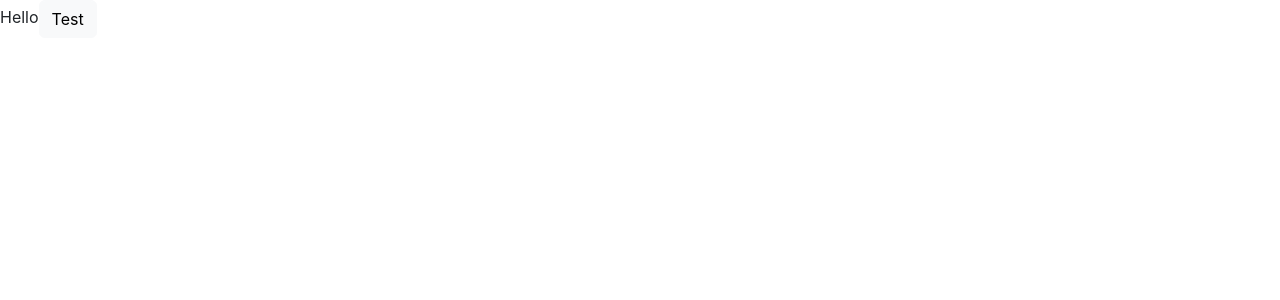
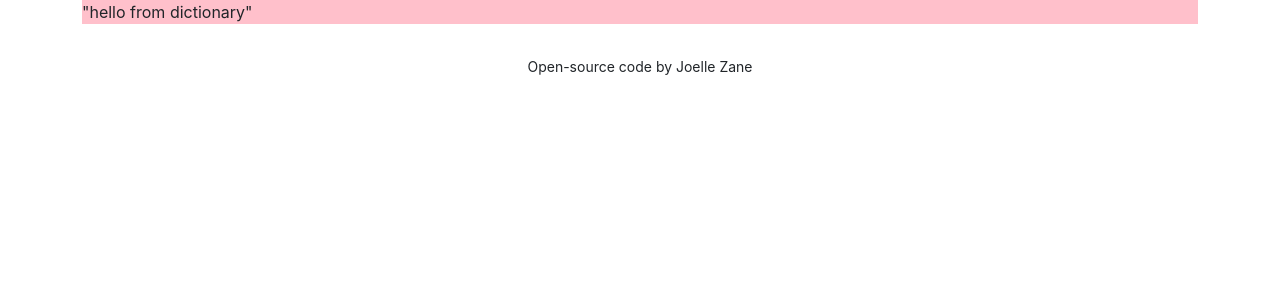
Before and after one commit to Joellez/dictionary-project, a React (Create React App) app: page / in a window 1280 px wide. Shown: the top 300 px of the page. Built offline with nearby package versions, Linux system fonts and the light colour scheme.

Commit message:
created Dictionary component

```diff
--- a/src/App.css
+++ b/src/App.css
@@ -0,0 +1,2 @@
+.App-footer {text-align:center;
+margin: 30px 0}
--- a/src/App.js
+++ b/src/App.js
@@ -1,12 +1,18 @@
 import './App.css';
+import Dictionary from "./Dictionary";
 
 function App() {
   return (
     <div className="App">
-      <header className="App-header">
-      </header>
-      Hello
-      <div className="btn btn-light">Test</div>
+      <div className="container">
+        <header className="App-header"></header>
+        <main>
+          <Dictionary />
+        </main>
+        <footer className=" App-footer">
+          <small> Open-source code by Joelle Zane </small>
+        </footer>
+      </div>
     </div>
   );
 }
--- /dev/null
+++ b/src/Dictionary.css
@@ -0,0 +1,3 @@
+.Dictionary {
+  background: pink;
+}
--- /dev/null
+++ b/src/Dictionary.js
@@ -0,0 +1,7 @@
+import React from "react";
+import "./Dictionary.css";
+
+export default function Dictionary(){
+return <div className="Dictionary">"hello from dictionary"</div>;
+
+}
```
